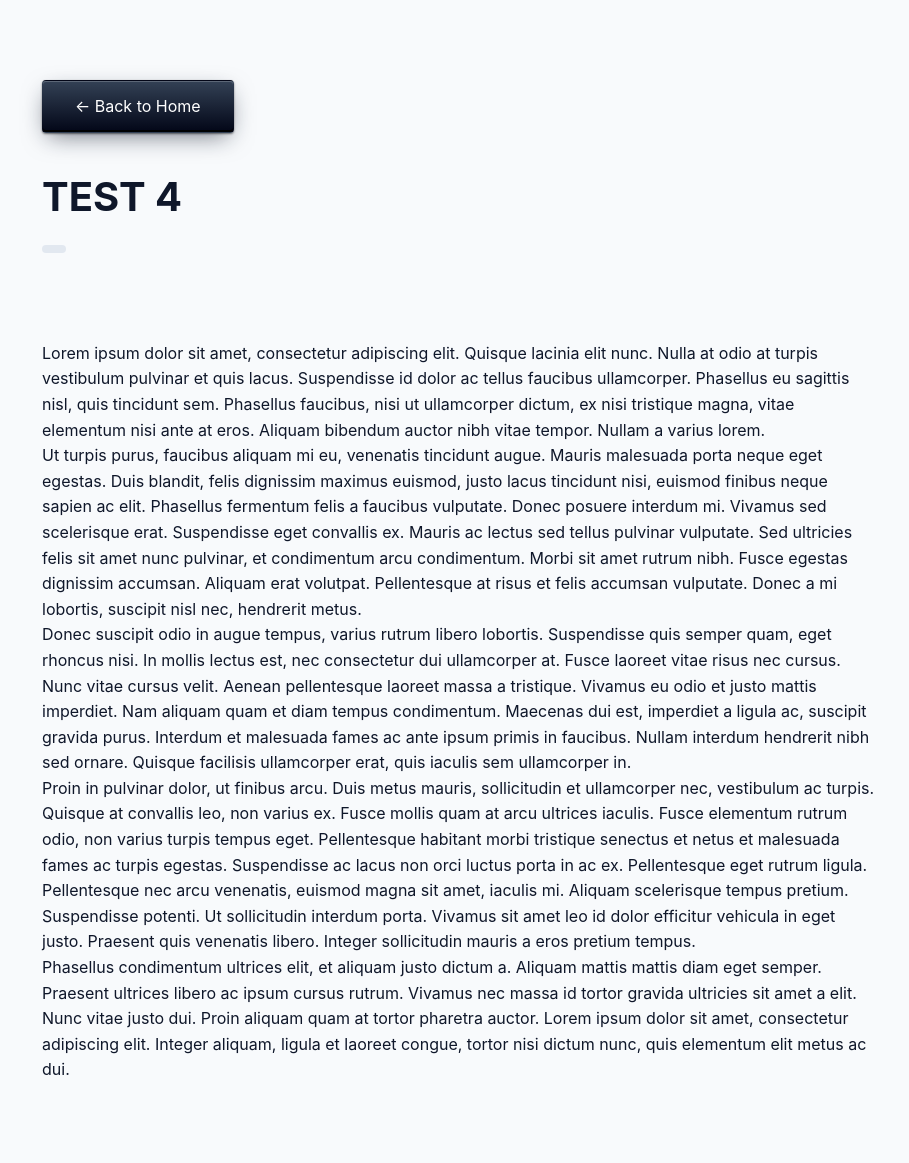
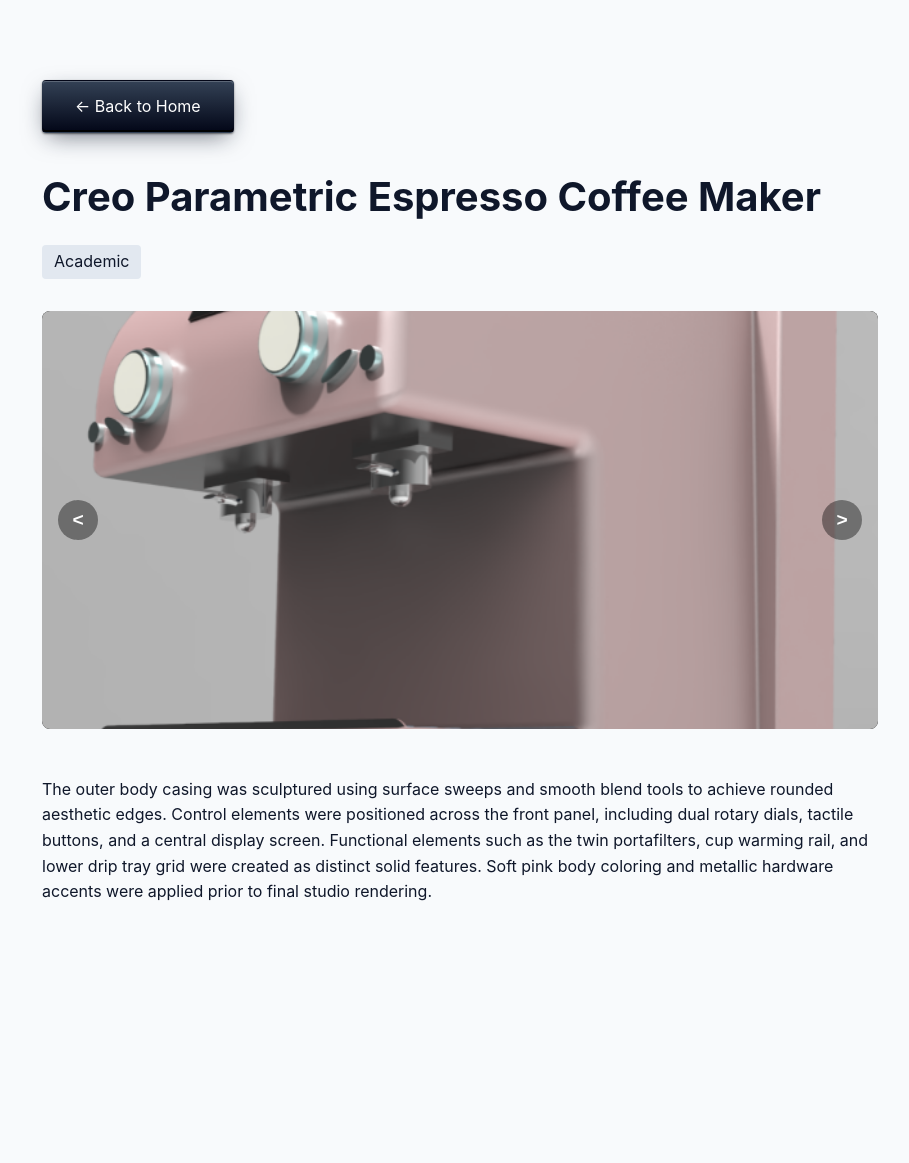
Before and after one commit to AlperIsmailoglou/Portfolio, a Jekyll site: the page built from _projects/test-4.md, in a window 1280 px wide. Shown: the whole page, without its empty margins (180-1089 px from the left). Built offline with Jekyll 4.4.1, drawn with Linux system fonts in a browser that asks for light colours; after the commit the page ends 985 px from its top, so only the background shows below that.

Commit message:
Update Projects “test-4” +3

```diff
--- a/_projects/test-4.md
+++ b/_projects/test-4.md
@@ -1,18 +1,12 @@
 ---
-title: TEST  4
+title: Creo Parametric Espresso Coffee Maker
+category: Academic
+gallery:
+  - /assets/uploads/coffeMaker3.png
+  - /assets/uploads/coffeMaker1.png
+  - /assets/uploads/coffeMaker2.png
+description: This project features the design of a modern dual-group commercial espresso machine. The model combines smooth curved outer housing with detailed operational components and a digital display interface.
 image: ''
-description: |-
-  test test test test 4
-  TEST
-  312321
 ---
 
-Lorem ipsum dolor sit amet, consectetur adipiscing elit. Quisque lacinia elit nunc. Nulla at odio at turpis vestibulum pulvinar et quis lacus. Suspendisse id dolor ac tellus faucibus ullamcorper. Phasellus eu sagittis nisl, quis tincidunt sem. Phasellus faucibus, nisi ut ullamcorper dictum, ex nisi tristique magna, vitae elementum nisi ante at eros. Aliquam bibendum auctor nibh vitae tempor. Nullam a varius lorem.
-
-Ut turpis purus, faucibus aliquam mi eu, venenatis tincidunt augue. Mauris malesuada porta neque eget egestas. Duis blandit, felis dignissim maximus euismod, justo lacus tincidunt nisi, euismod finibus neque sapien ac elit. Phasellus fermentum felis a faucibus vulputate. Donec posuere interdum mi. Vivamus sed scelerisque erat. Suspendisse eget convallis ex. Mauris ac lectus sed tellus pulvinar vulputate. Sed ultricies felis sit amet nunc pulvinar, et condimentum arcu condimentum. Morbi sit amet rutrum nibh. Fusce egestas dignissim accumsan. Aliquam erat volutpat. Pellentesque at risus et felis accumsan vulputate. Donec a mi lobortis, suscipit nisl nec, hendrerit metus.
-
-Donec suscipit odio in augue tempus, varius rutrum libero lobortis. Suspendisse quis semper quam, eget rhoncus nisi. In mollis lectus est, nec consectetur dui ullamcorper at. Fusce laoreet vitae risus nec cursus. Nunc vitae cursus velit. Aenean pellentesque laoreet massa a tristique. Vivamus eu odio et justo mattis imperdiet. Nam aliquam quam et diam tempus condimentum. Maecenas dui est, imperdiet a ligula ac, suscipit gravida purus. Interdum et malesuada fames ac ante ipsum primis in faucibus. Nullam interdum hendrerit nibh sed ornare. Quisque facilisis ullamcorper erat, quis iaculis sem ullamcorper in.
-
-Proin in pulvinar dolor, ut finibus arcu. Duis metus mauris, sollicitudin et ullamcorper nec, vestibulum ac turpis. Quisque at convallis leo, non varius ex. Fusce mollis quam at arcu ultrices iaculis. Fusce elementum rutrum odio, non varius turpis tempus eget. Pellentesque habitant morbi tristique senectus et netus et malesuada fames ac turpis egestas. Suspendisse ac lacus non orci luctus porta in ac ex. Pellentesque eget rutrum ligula. Pellentesque nec arcu venenatis, euismod magna sit amet, iaculis mi. Aliquam scelerisque tempus pretium. Suspendisse potenti. Ut sollicitudin interdum porta. Vivamus sit amet leo id dolor efficitur vehicula in eget justo. Praesent quis venenatis libero. Integer sollicitudin mauris a eros pretium tempus.
-
-Phasellus condimentum ultrices elit, et aliquam justo dictum a. Aliquam mattis mattis diam eget semper. Praesent ultrices libero ac ipsum cursus rutrum. Vivamus nec massa id tortor gravida ultricies sit amet a elit. Nunc vitae justo dui. Proin aliquam quam at tortor pharetra auctor. Lorem ipsum dolor sit amet, consectetur adipiscing elit. Integer aliquam, ligula et laoreet congue, tortor nisi dictum nunc, quis elementum elit metus ac dui.
+The outer body casing was sculptured using surface sweeps and smooth blend tools to achieve rounded aesthetic edges. Control elements were positioned across the front panel, including dual rotary dials, tactile buttons, and a central display screen. Functional elements such as the twin portafilters, cup warming rail, and lower drip tray grid were created as distinct solid features. Soft pink body coloring and metallic hardware accents were applied prior to final studio rendering.
```
Also changed, not shown: assets/uploads/coffeMaker1.png (added), assets/uploads/coffeMaker2.png (added).
